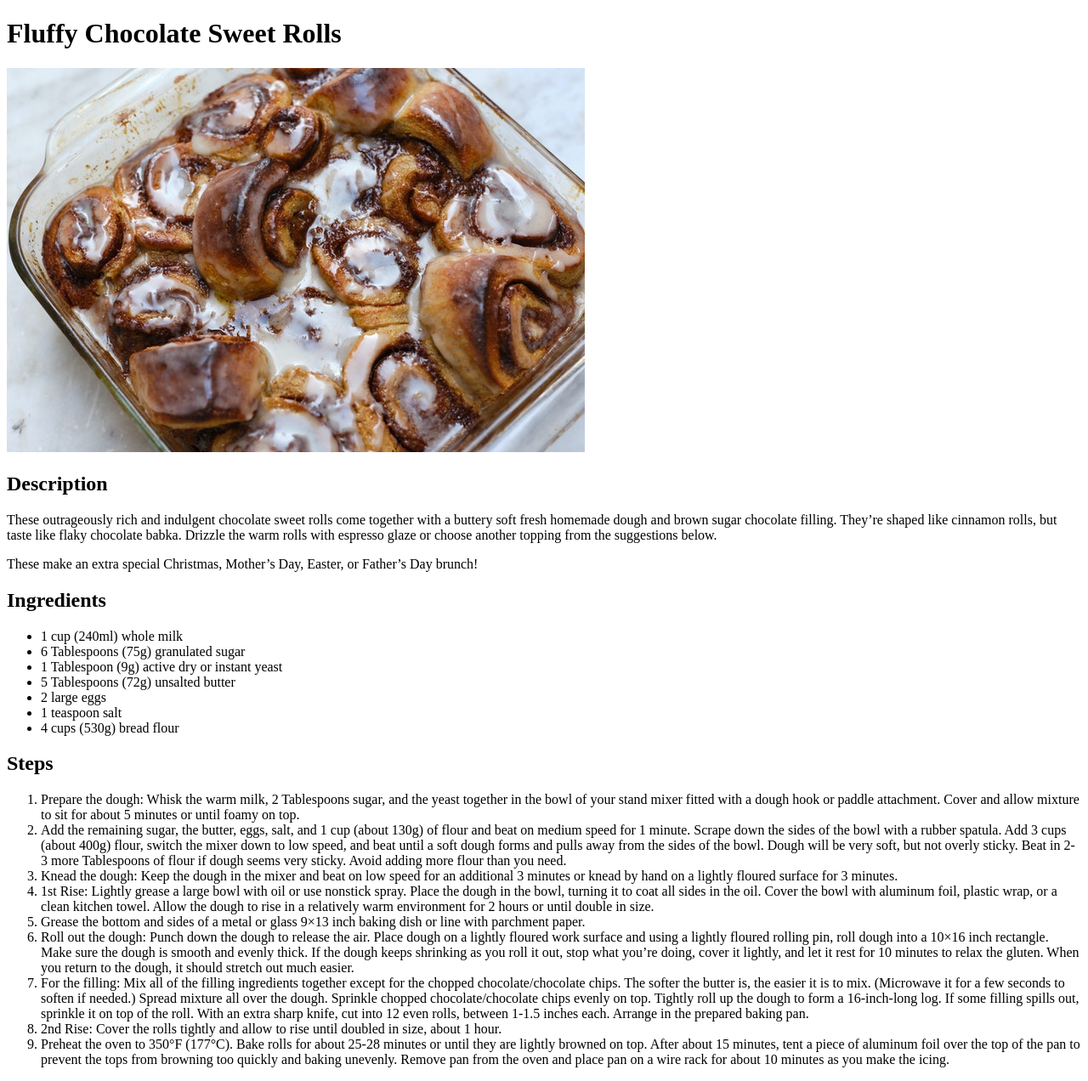
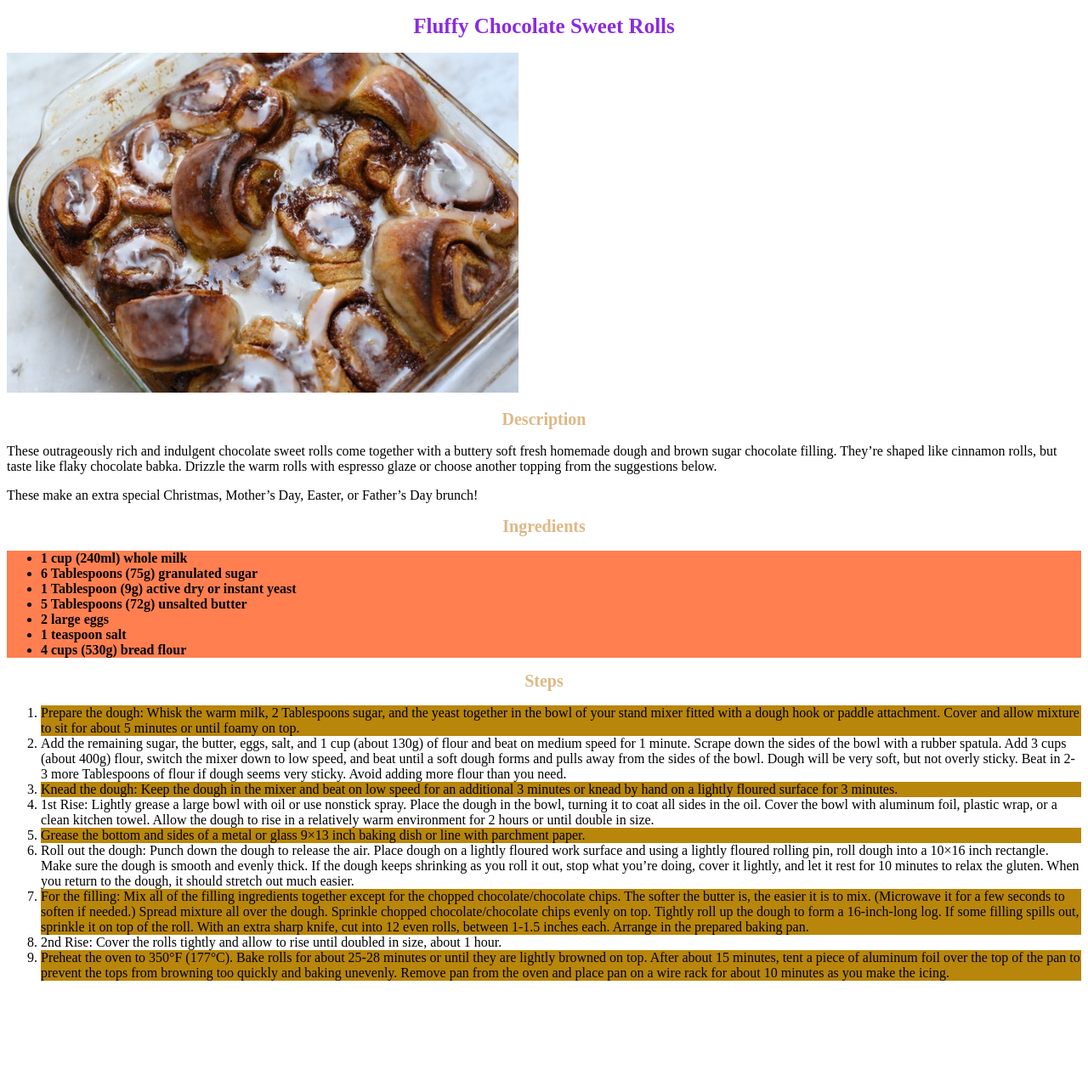
Before and after one commit to BN315/odin-recipes, a plain HTML site: page recipes/sweet-rolls.html in a window 1280 px wide. Shown: the whole page at 85% size. After the commit the page ends 1170 px from the top, so only its background shows below. Drawn offline with Linux system fonts and the light colour scheme.

Commit message:
Add updated odin-recipes files

```diff
--- a/recipes/sweet-rolls.html
+++ b/recipes/sweet-rolls.html
@@ -3,10 +3,11 @@
 <head>
     <meta charset="UTF-8">
     <title>Fluffy Chocolate Sweet Rolls</title>
+    <link rel="stylesheet" href="../style.css">
 </head>
 
 <body>
-    <h1>Fluffy Chocolate Sweet Rolls</h1>
+    <h1 class="header">Fluffy Chocolate Sweet Rolls</h1>
     <img src="../images/sweet-rolls.jpg" alt="Sweet Rolls">
     <h2>Description</h2>
     <p>These outrageously rich and indulgent chocolate sweet rolls come together with a buttery soft fresh homemade dough and brown sugar chocolate filling. They’re shaped like cinnamon rolls, but taste like flaky chocolate babka. Drizzle the warm rolls with espresso glaze or choose another topping from the suggestions below. </p>
@@ -24,17 +25,17 @@
     </ul>
     <h2>Steps</h2>
     <ol>
-        <li>Prepare the dough: Whisk the warm milk, 2 Tablespoons sugar, and the yeast together in the bowl of your stand mixer fitted with a dough hook or paddle attachment. Cover and allow mixture to sit for about 5 minutes or until foamy on top. </li>
+        <li class="odd">Prepare the dough: Whisk the warm milk, 2 Tablespoons sugar, and the yeast together in the bowl of your stand mixer fitted with a dough hook or paddle attachment. Cover and allow mixture to sit for about 5 minutes or until foamy on top. </li>
         <li>Add the remaining sugar, the butter, eggs, salt, and 1 cup (about 130g) of flour and beat on medium speed for 1 minute. Scrape down the sides of the bowl with a rubber spatula. Add 3 cups (about 400g) flour, switch the mixer down to low speed, and beat until a soft dough forms and pulls away from the sides of the bowl. Dough will be very soft, but not overly sticky. Beat in 2-3 more Tablespoons of flour if dough seems very sticky. Avoid adding more flour than you need. </li>
-        <li>Knead the dough: Keep the dough in the mixer and beat on low speed for an additional 3 minutes or knead by hand on a lightly floured surface for 3 minutes. </li>
+        <li class="odd">Knead the dough: Keep the dough in the mixer and beat on low speed for an additional 3 minutes or knead by hand on a lightly floured surface for 3 minutes. </li>
         <li>1st Rise: Lightly grease a large bowl with oil or use nonstick spray. Place the dough in the bowl, turning it to coat all sides in the oil. Cover the bowl with aluminum foil, plastic wrap, or a clean kitchen towel. Allow the dough to rise in a relatively warm environment for 2 hours or until double in size. </li>
-        <li>Grease the bottom and sides of a metal or glass 9×13 inch baking dish or line with parchment paper.
+        <li class="odd">Grease the bottom and sides of a metal or glass 9×13 inch baking dish or line with parchment paper.
         </li>
         <li>Roll out the dough: Punch down the dough to release the air. Place dough on a lightly floured work surface and using a lightly floured rolling pin, roll dough into a 10×16 inch rectangle. Make sure the dough is smooth and evenly thick. If the dough keeps shrinking as you roll it out, stop what you’re doing, cover it lightly, and let it rest for 10 minutes to relax the gluten. When you return to the dough, it should stretch out much easier. </li>
-        <li>For the filling: Mix all of the filling ingredients together except for the chopped chocolate/chocolate chips. The softer the butter is, the easier it is to mix. (Microwave it for a few seconds to soften if needed.) Spread mixture all over the dough. Sprinkle chopped chocolate/chocolate chips evenly on top. Tightly roll up the dough to form a 16-inch-long log. If some filling spills out, sprinkle it on top of the roll. With an extra sharp knife, cut into 12 even rolls, between 1-1.5 inches each. Arrange in the prepared baking pan.
+        <li class="odd">For the filling: Mix all of the filling ingredients together except for the chopped chocolate/chocolate chips. The softer the butter is, the easier it is to mix. (Microwave it for a few seconds to soften if needed.) Spread mixture all over the dough. Sprinkle chopped chocolate/chocolate chips evenly on top. Tightly roll up the dough to form a 16-inch-long log. If some filling spills out, sprinkle it on top of the roll. With an extra sharp knife, cut into 12 even rolls, between 1-1.5 inches each. Arrange in the prepared baking pan.
         </li>
         <li>2nd Rise: Cover the rolls tightly and allow to rise until doubled in size, about 1 hour.</li>
-        <li>Preheat the oven to 350°F (177°C). Bake rolls for about 25-28 minutes or until they are lightly browned on top. After about 15 minutes, tent a piece of aluminum foil over the top of the pan to prevent the tops from browning too quickly and baking unevenly. Remove pan from the oven and place pan on a wire rack for about 10 minutes as you make the icing. </li>
+        <li class="odd">Preheat the oven to 350°F (177°C). Bake rolls for about 25-28 minutes or until they are lightly browned on top. After about 15 minutes, tent a piece of aluminum foil over the top of the pan to prevent the tops from browning too quickly and baking unevenly. Remove pan from the oven and place pan on a wire rack for about 10 minutes as you make the icing. </li>
     </ol>
 
 </body>
--- a/style.css
+++ b/style.css
@@ -1,7 +1,35 @@
 /* style.css */
 
-h1 {
+.header {
     color: blueviolet;
     font-size: 25px;
     text-align: center;
 }
+
+.list {
+    color: chocolate;
+}
+
+a {
+background-color: aqua;
+}
+
+h2 {
+    font-size: 20px;
+    color: burlywood;
+    text-align: center;
+}
+
+img {
+    width: auto;
+    height: 400px;
+}
+
+ul {
+    background-color: coral;
+    font-weight: 700;
+}
+
+.odd {
+    background-color: darkgoldenrod;
+}
```
Also changed, not shown: index.html (+5 -5 lines), recipes/garlic-knots.html (+2 -1 lines), recipes/multigrain-bread.html (+2 -1 lines).
